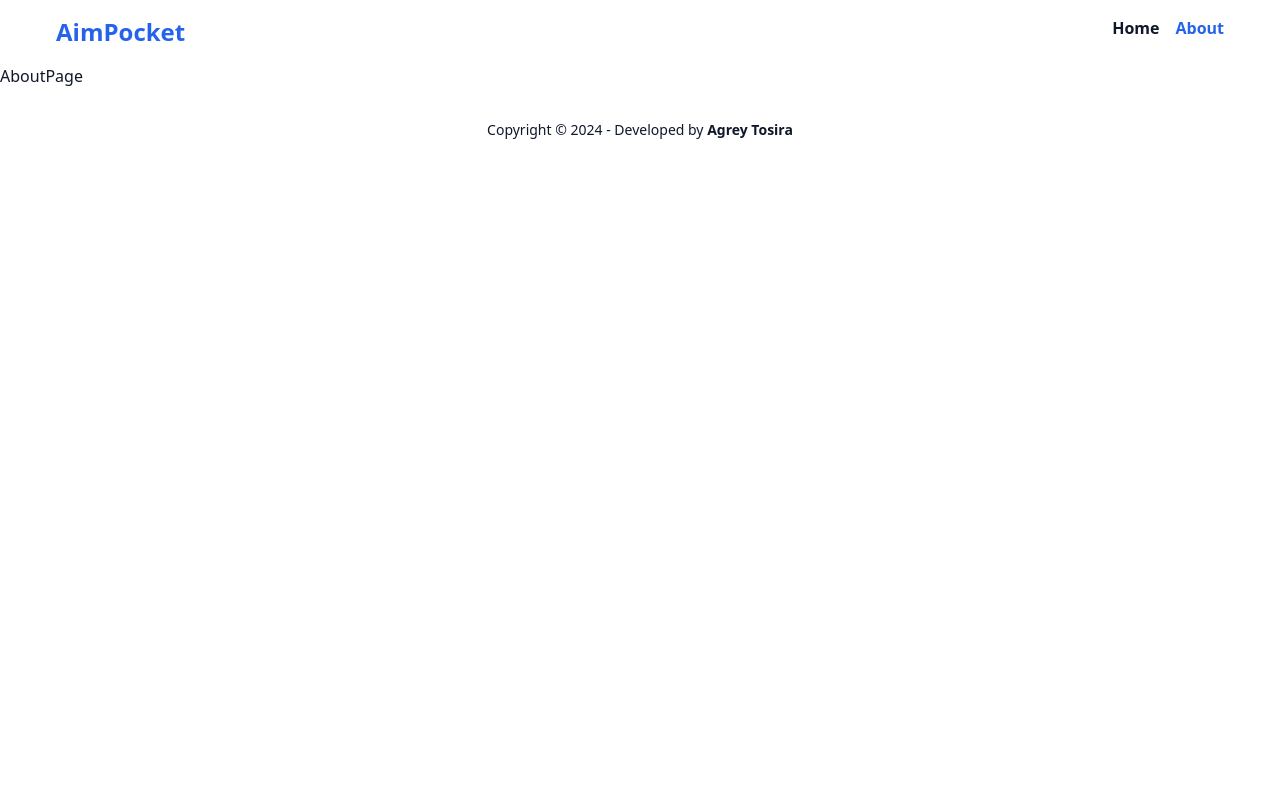
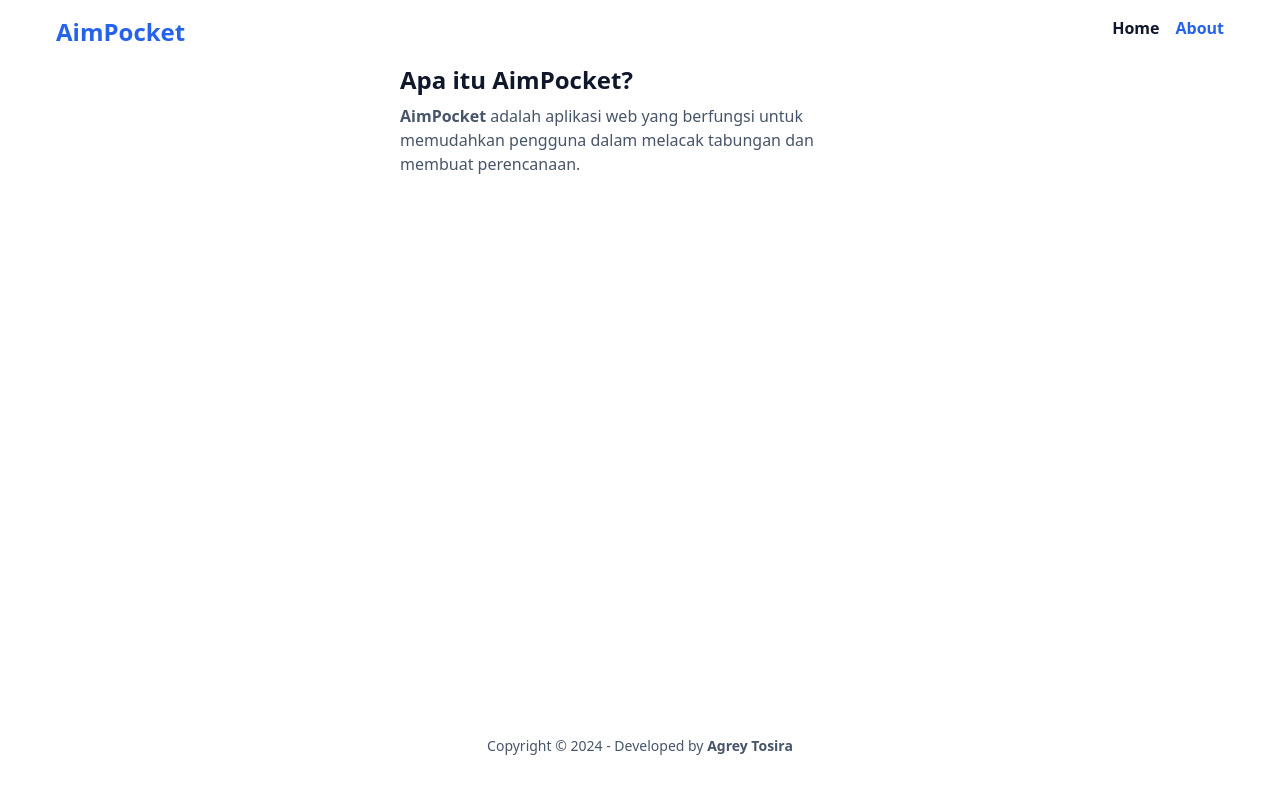
Before and after one commit to agreytosira/aim-pocket, a React (Vite) app: page /about in a window 1280 px wide. Shown: the top 794 px of the page. Built offline with nearby package versions, Linux system fonts and the light colour scheme.

Commit message:
feat: update about page content (temp)

```diff
--- a/src/index.css
+++ b/src/index.css
@@ -3,5 +3,9 @@
 @tailwind utilities;
 
 body {
-  @apply text-slate-900;
+    @apply text-slate-900;
 }
+
+p {
+    @apply text-slate-600;
+}
--- a/src/pages/AboutPage.jsx
+++ b/src/pages/AboutPage.jsx
@@ -1,5 +1,12 @@
 function AboutPage() {
-  return <div>AboutPage</div>
+    return (
+        <div className='container w-full sm:w-4/5 md:w-3/5 lg:w-2/5 min-h-[80dvh]'>
+            <h1 className='text-2xl font-bold mb-2'>Apa itu AimPocket?</h1>
+            <p>
+                <strong>AimPocket</strong> adalah aplikasi web yang berfungsi untuk memudahkan pengguna dalam melacak tabungan dan membuat perencanaan.
+            </p>
+        </div>
+    );
 }
 
-export default AboutPage
+export default AboutPage;
```
